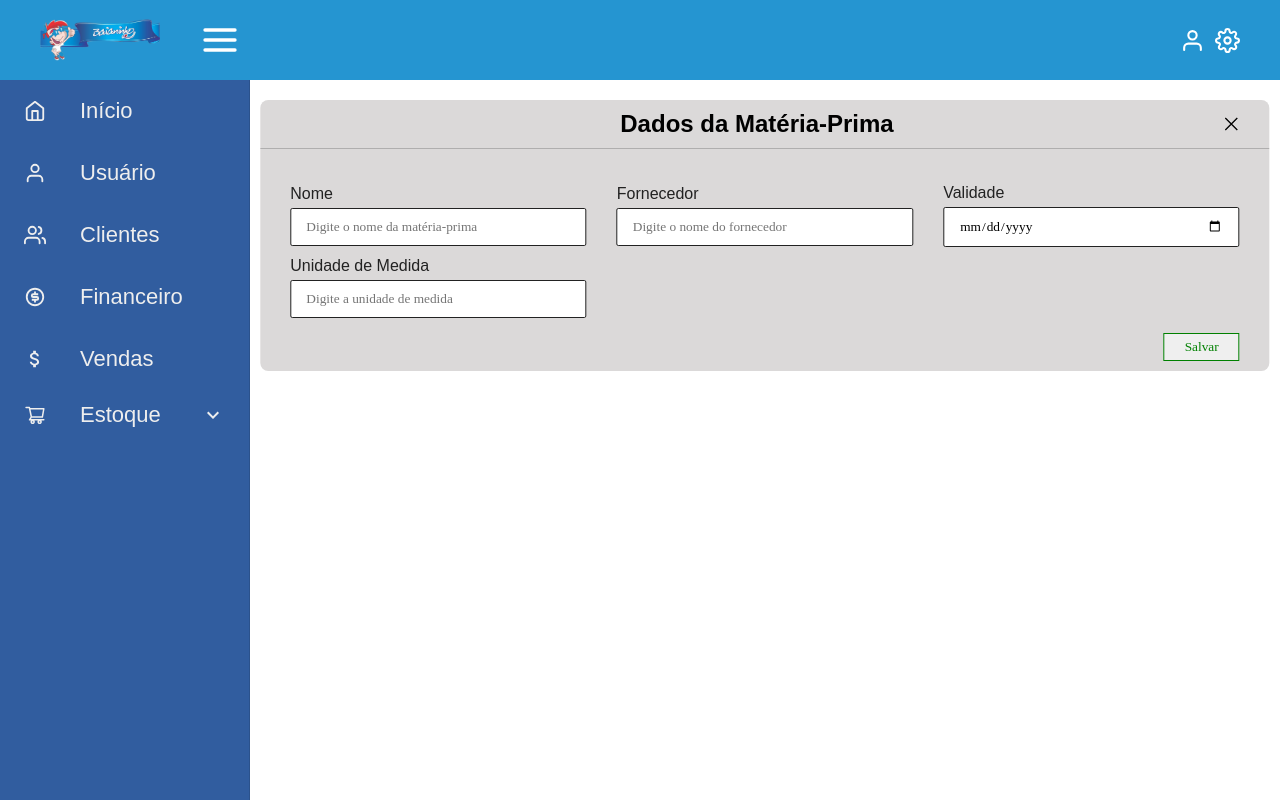
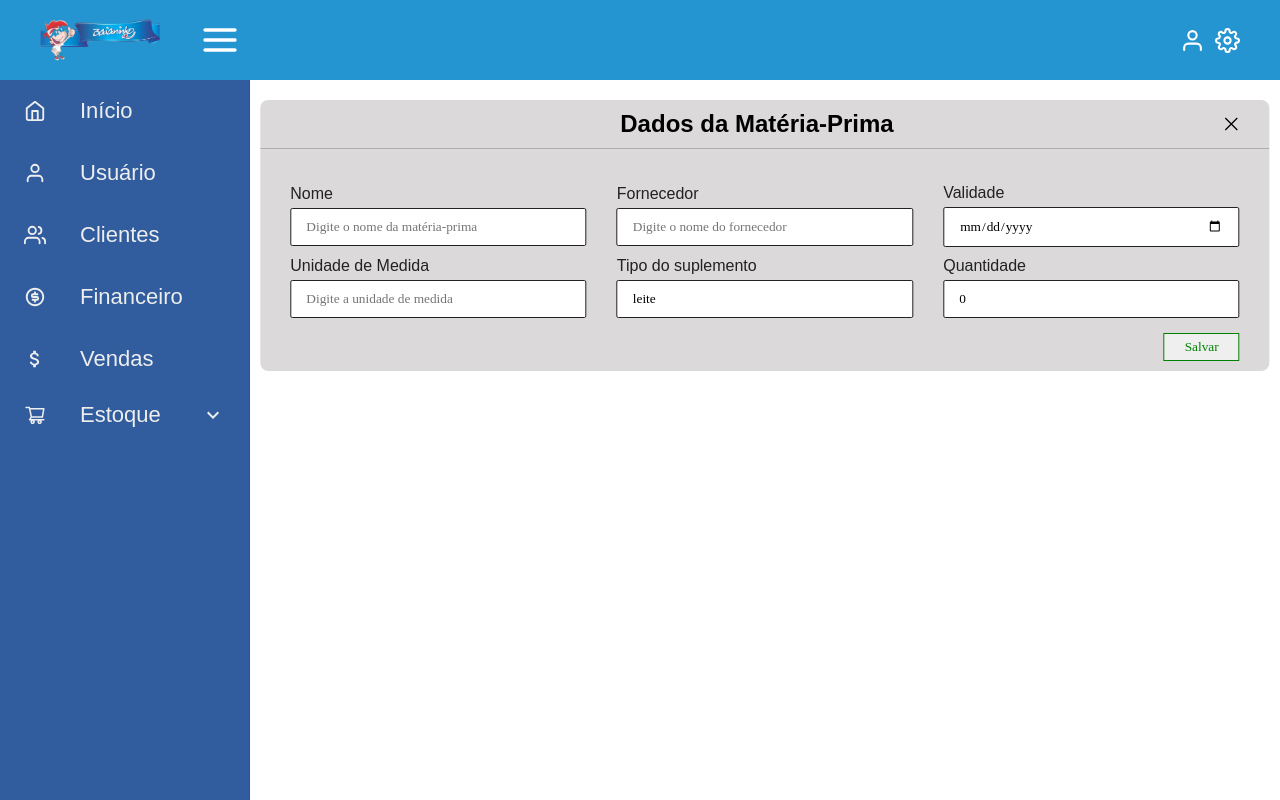
Before and after one commit to baianinho-pds/baianinho-client, a React (Vite) app: page /materia-prima in a window 1280 px wide. Both pictures are taken after a click on the button "Cadastrar". Built offline with nearby package versions, Linux system fonts and the light colour scheme; a web font is replaced by a local one.

Commit message:
feat: add feed stock with backend integration

```diff
--- a/src/components/FormMateriaPrima/index.tsx
+++ b/src/components/FormMateriaPrima/index.tsx
@@ -1,45 +1,56 @@
 import { useEffect, useState } from "react";
 import { GrClose } from "react-icons/gr";
-import { MateriaPrimaModel } from "../../interfaces/materia-prima-interface";
+import { toast, ToastContainer } from "react-toastify";
+import { FeedStock, FeedStockService } from "../../services/feedstock";
 import styles from "./formMateriaPrima.module.css";
 
 type FormMateriaPrimaProps = {
   isOpen: boolean;
   closeForm: () => void;
-  setListaMateriaPrima: React.Dispatch<React.SetStateAction<MateriaPrimaModel[]>>;
+  setListaMateriaPrima: React.Dispatch<React.SetStateAction<FeedStock[]>>;
   action?: "form" | "delete";
-  materiaPrimaProp: MateriaPrimaModel
+  feedStockProp: Omit<FeedStock, 'id'>
 };
+
+type FeedstockFormParams = Omit<FeedStock, 'id'>
 
 function FormMateriaPrima({
   isOpen,
   closeForm,
   setListaMateriaPrima,
-  materiaPrimaProp,
+  feedStockProp: materiaPrimaProp,
   action
 }: FormMateriaPrimaProps) {
-  const [materiaPrima, setMateriaPrima] = useState<MateriaPrimaModel>({
-    nome: "",
-    validade: "",
-    fornecedor: "",
-    unidade_medida: "",
+  const [materiaPrima, setMateriaPrima] = useState<FeedstockFormParams>({
+    name: "",
+    provider: "",
+    unit: "",
+    supplies_type: "leite",
+    validity: "",
+    amount: 0
   });
 
-  function SalvarMateriaPrima() {
-    setListaMateriaPrima((oldListaMateriaPrima: MateriaPrimaModel[]) => [
-      ...oldListaMateriaPrima,
-      materiaPrima,
-    ]);
-
+  async function SalvarMateriaPrima() {
+    try {
+      console.log('materiaPrima: ',materiaPrima)
+      await FeedStockService.addFeedstock(materiaPrima)
       setMateriaPrima({
-      nome: "",
-      validade: "",
-      fornecedor: "",
-      unidade_medida: "",
+        name: "",
+        validity: "",
+        provider: "",
+        supplies_type: "",
+        unit: "",
       })
 
       closeForm()
       console.log("Matéria-Prima: ", materiaPrima);
+    } catch(error) {
+      console.log('aqui error: ',error);
+
+      toast.error("Verifique todos os campos ou tente novamente mais tarde", {
+        theme: "colored",
+      });
+    }
   }
 
   useEffect(() => {
@@ -54,6 +65,8 @@ function FormMateriaPrima({
   return (
     <>
       {isOpen && (
+        <>
+          <ToastContainer />
           <div className={styles.containerCardMateriaPrima}>
             <div className={styles.cardHeader}>
               <h2>Dados da Matéria-Prima</h2>
@@ -69,11 +82,11 @@ function FormMateriaPrima({
                     name="name"
                     id="name"
                     placeholder="Digite o nome da matéria-prima"
-                  value={materiaPrima.nome}
+                    value={materiaPrima.name}
                     onChange={(e) =>
                       setMateriaPrima((oldMateriaPrima) => ({
                         ...oldMateriaPrima,
-                      nome: e.target.value,
+                        name: e.target.value,
                       }))
                     }
                   />
@@ -85,11 +98,11 @@ function FormMateriaPrima({
                     name="fornecedor"
                     id="fornecedor"
                     placeholder="Digite o nome do fornecedor"
-                  value={materiaPrima.fornecedor}
+                    value={materiaPrima.provider}
                     onChange={(e) =>
                       setMateriaPrima((oldMateriaPrima) => ({
                         ...oldMateriaPrima,
-                      fornecedor: e.target.value,
+                        provider: e.target.value,
                       }))
                     }
                   />
@@ -101,11 +114,11 @@ function FormMateriaPrima({
                     name="validade"
                     id="validade"
                     placeholder="Digite a validade da matéria-prima"
-                  value={materiaPrima.validade}
+                    value={materiaPrima.validity}
                     onChange={(e) =>
                       setMateriaPrima((oldMateriaPrima) => ({
                         ...oldMateriaPrima,
-                      validade: e.target.value,
+                        validity: e.target.value,
                       }))
                     }
                   />
@@ -117,11 +130,43 @@ function FormMateriaPrima({
                     name="unidade_medida"
                     id="unidade_medida"
                     placeholder="Digite a unidade de medida"
-                  value={materiaPrima.unidade_medida}
+                    value={materiaPrima.unit}
                     onChange={(e) =>
                       setMateriaPrima((oldMateriaPrima) => ({
                         ...oldMateriaPrima,
-                      unidade_medida: e.target.value,
+                        unit: e.target.value,
+                      }))
+                    }
+                  />
+                </div>
+                <div className={styles.containerInput}>
+                  <label htmlFor="unidade_medida">Tipo do suplemento</label>
+                  <input
+                    type="text"
+                    name="tipo_suplemento"
+                    id="tipo_suplemento"
+                    placeholder="Digite o tipo do suplemento"
+                    value={materiaPrima.supplies_type}
+                    onChange={(e) =>
+                      setMateriaPrima((oldMateriaPrima) => ({
+                        ...oldMateriaPrima,
+                        supplies_type: e.target.value,
+                      }))
+                    }
+                  />
+                </div>
+                <div className={styles.containerInput}>
+                  <label htmlFor="unidade_medida">Quantidade</label>
+                  <input
+                    type="text"
+                    name="quantidade"
+                    id="quantidade"
+                    placeholder="Digite a quantidade"
+                    value={materiaPrima.amount}
+                    onChange={(e) =>
+                      setMateriaPrima((oldMateriaPrima) => ({
+                        ...oldMateriaPrima,
+                        amount: Number(e.target.value) || 0,
                       }))
                     }
                   />
@@ -135,27 +180,27 @@ function FormMateriaPrima({
                 <div className={styles.materiaPrimaInfoCard}>
                   <div className={styles.materiaPrimaInfo}>
                     <b>Nome: </b>
-                   <span>{materiaPrima.nome}</span>
+                    <span>{materiaPrima.name}</span>
                   </div>
 
                   <div className={styles.materiaPrimaInfo}>
                     <b>Fornecedor: </b>
                     <span>
-                     {materiaPrima.fornecedor}
+                      {materiaPrima.provider}
                     </span>
                   </div>
 
                   <div className={styles.UserInfo}>
                     <b>Validade: </b>
                     <span>
-                     {materiaPrima.validade}
+                      {materiaPrima.validity}
                     </span>
                   </div>
 
                   <div className={styles.UserInfo}>
                       <b>Unidade de Medida: </b>
                       <span>
-                      {materiaPrima.unidade_medida}
+                        {materiaPrima.unit}
                       </span>
                     </div>
 
@@ -163,7 +208,7 @@ function FormMateriaPrima({
               </div>
               <p className={styles.messageAlert}>
                 Você tem certeza que deseja excluir o cadastro de matéria-prima
-               {" " + materiaPrima.nome + " ?"}
+                {" " + materiaPrima.name + " ?"}
               </p>
               <div className={styles.cardFooterUserDelete}>
                 <button
@@ -179,9 +224,10 @@ function FormMateriaPrima({
             )}
 
             <div className={styles.cardFooter}>
-            <button onClick={SalvarMateriaPrima}>Salvar</button>
+              <button onClick={() => SalvarMateriaPrima()}>Salvar</button>
             </div>
           </div>
+        </>
       )}
     </>
   );
--- a/src/pages/MateriaPrima/index.tsx
+++ b/src/pages/MateriaPrima/index.tsx
@@ -2,25 +2,28 @@ import styles from "./materiaPrima.module.css";
 import { FiEdit2, FiTrash, FiSearch, FiUser } from "react-icons/fi";
 import { useState } from "react";
 import FormMateriaPrima from "../../components/FormMateriaPrima";
-import { MateriaPrimaModel } from "../../interfaces/materia-prima-interface";
+import { FeedStock } from "../../services/feedstock";
 
 export default function MateriaPrima() {
   const [isFormMateriaPrimaOpen, setIsFormMateriaPrimaOpen] = useState(false);
   const [isDeleteMateriaPrimaAlertOpen, setIsDeleteMateriaPrimaAlertOpen] = useState(false);
-  const [listaMateriaPrima, setListaMateriaPrima] = useState<MateriaPrimaModel[]>([]);
-  const [materiaPrimaSelecionada, setMateriaPrimaSelecionada] = useState<MateriaPrimaModel>({
-    fornecedor: '',
-    nome: '',
-    unidade_medida: '',
-    validade: ''
+  const [listaMateriaPrima, setListaMateriaPrima] = useState<FeedStock[]>([]);
+  const [materiaPrimaSelecionada, setMateriaPrimaSelecionada] = useState<Omit<FeedStock, 'id'>>({
+    provider: '',
+    name: '',
+    unit: '',
+    validity: '',
+    supplies_type: '',
   })
+
+  const [searchFeedstock, setSearchFeedstock] = useState("");
 
   function abrirFormulario() {
     console.log(listaMateriaPrima);
     setIsFormMateriaPrimaOpen(true);
   }
 
-  function selecionarMateriaPrima(materiaPrima: MateriaPrimaModel, action: 'deletar' | 'editar') {
+  function selecionarMateriaPrima(materiaPrima: FeedStock, action: 'deletar' | 'editar') {
     if(action === 'deletar') {
       setIsDeleteMateriaPrimaAlertOpen(true)
       setMateriaPrimaSelecionada(materiaPrima)
@@ -37,7 +40,7 @@ export default function MateriaPrima() {
             <div className={styles.containerTable}>
               <div className={styles.actions}>
                 <form action="" className={styles.search}>
-                  <input type="text" value={""} placeholder="Pesquisar" />
+                  <input type="text" value={searchFeedstock} placeholder="Pesquisar" onChange={(e) => setSearchFeedstock(e.target.value)} />
                   <FiSearch size={20} />
                 </form>
 
@@ -55,8 +58,8 @@ export default function MateriaPrima() {
                   {listaMateriaPrima.map((materiaPrima) => (
                     <tr key={materiaPrima.id}>
                       <td>ID {materiaPrima.id}</td>
-                      <td>{materiaPrima.nome}</td>
-                      <td>{materiaPrima.validade}</td>
+                      <td>{materiaPrima.name}</td>
+                      <td>{materiaPrima.validity}</td>
                       <td>
                         <FiEdit2></FiEdit2>
                       </td>
@@ -82,7 +85,7 @@ export default function MateriaPrima() {
               ? 'form'
               : undefined
           }
-          materiaPrimaProp={materiaPrimaSelecionada}
+          feedStockProp={materiaPrimaSelecionada}
         />
       </main>
     </>
--- /dev/null
+++ b/src/services/feedstock.ts
@@ -0,0 +1,17 @@
+import { Api } from "./api"
+
+export type FeedStock = {
+  id: number
+  name: string
+  supplies_type: string
+  provider: string
+  unit: string
+  amount?: number
+  validity?: string
+}
+
+export class FeedStockService {
+  static async addFeedstock(feedStock: Omit<FeedStock, 'id'>) {
+    await new Api().post('/feedstock', feedStock)
+  }
+}
```
Also changed, not shown: src/interfaces/materia-prima-interface.ts (deleted, +0 -7 lines). Lines whose indentation alone changed are shown as unchanged.
